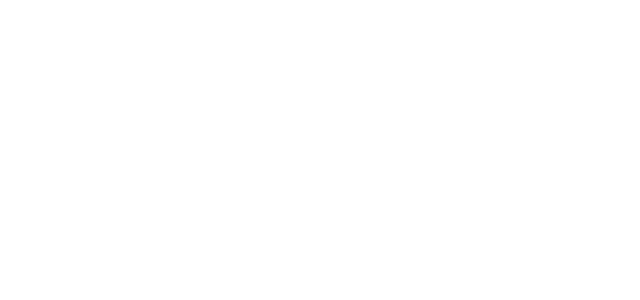
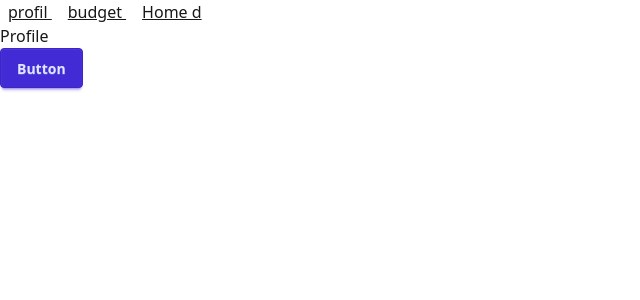
Before and after one commit to Steve05h20/Financia-Tools, a Vue app: page /profile in a window 1280 px wide. Before the commit this address had no page. Shown: the top 300 px of the page, without its empty margins (0-640 px from the left). Built offline with nearby package versions, Linux system fonts and the light colour scheme; the HTML template or start-up script is replaced by a standard one.

Commit message:
init Profile,Home,Budget View, Config du router/[Steve]/001

```diff
--- a/src/App.vue
+++ b/src/App.vue
@@ -3,5 +3,9 @@
 </script>
 
 <template>
+  <a class="link m-2" href="/profile">profil </a>
+  <a class="link m-2" href="/budget">budget </a>
+  <a class="link m-2" href="/">Home d</a>
   <RouterView />
+
 </template>
--- a/src/router/index.ts
+++ b/src/router/index.ts
@@ -1,5 +1,7 @@
 import { createRouter, createWebHistory } from 'vue-router'
 import HomeView from '../views/HomeView.vue'
+import BudgetView from '@/views/BudgetView.vue'
+import ProfilView from '@/views/ProfilView.vue'
 
 const router = createRouter({
   history: createWebHistory(import.meta.env.BASE_URL),
@@ -9,6 +11,16 @@
       name: 'home',
       component: HomeView,
     },
+    {
+      path: '/budget',
+      name: 'budget',
+      component: BudgetView,
+    },
+    {
+      path: '/profile',
+      name: 'profile',
+      component: ProfilView,
+    },
   ],
 })
 
--- /dev/null
+++ b/src/views/BudgetView.vue
@@ -0,0 +1,8 @@
+<script setup lang="ts"></script>
+
+<template>
+  <main>
+    <h1>Budget</h1>
+    <button class="btn btn-primary">Button</button>
+  </main>
+</template>
--- /dev/null
+++ b/src/views/ProfilView.vue
@@ -0,0 +1,8 @@
+<script setup lang="ts"></script>
+
+<template>
+  <main>
+    <h1>Profile</h1>
+    <button class="btn btn-primary">Button</button>
+  </main>
+</template>
```
